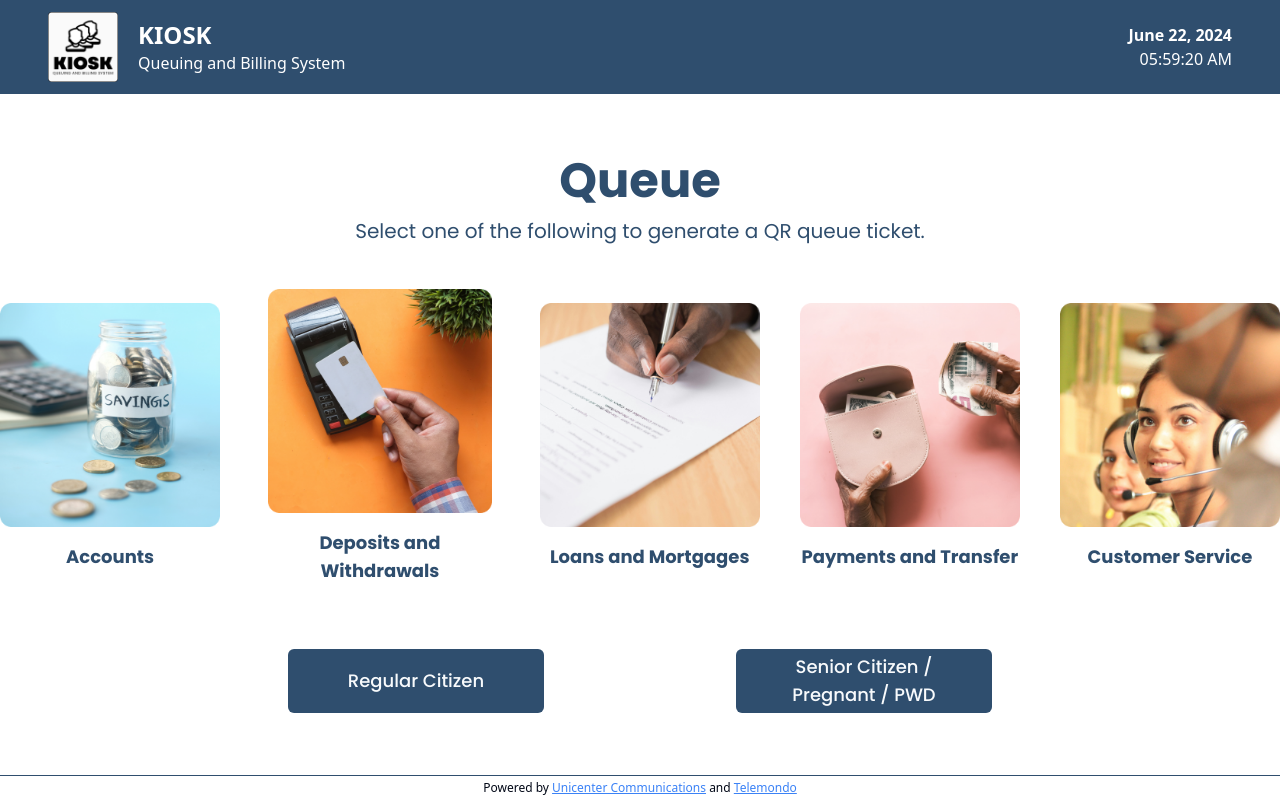
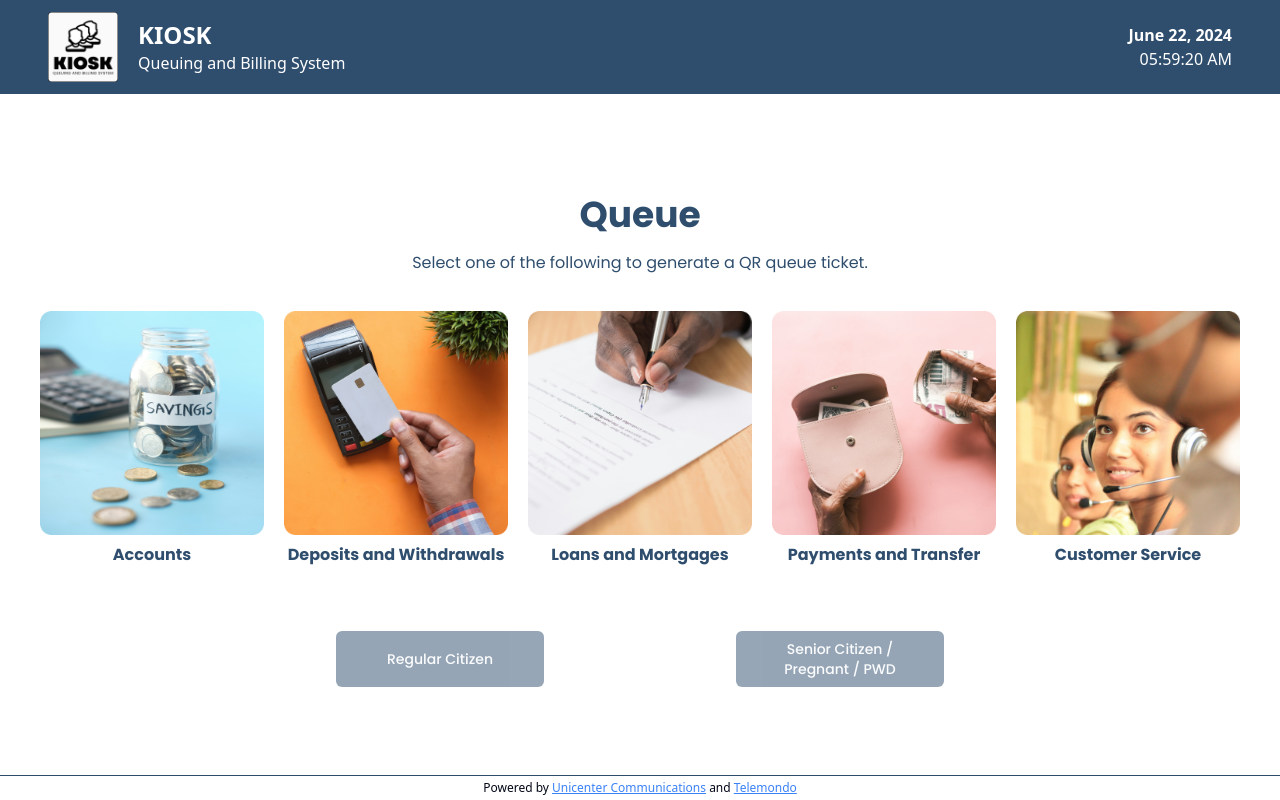
Before and after one commit to Telemondo-Technologies-Development/qs-dashboard-react, a React (Vite) app: page /kiosk in a window 1280 px wide. Built offline with nearby package versions, Linux system fonts and the light colour scheme.

Commit message:
feat: Responsive design and disabled buttons
In this commit i:
- made it responsive from 320px above
- disabled the button when no counter type is selected.
- Added a transition when deselecting a counter type

```diff
--- a/src/routes/_kiosk-layout/kiosk/layout/kiosk_dashboard/-KioskDashboard.tsx
+++ b/src/routes/_kiosk-layout/kiosk/layout/kiosk_dashboard/-KioskDashboard.tsx
@@ -5,65 +5,83 @@ import { Counter } from "@/utils/types/kiosk_types";
 import { counterTypes } from "@/utils/variables/kiosk_variables";
 
 export default function KioskDashboard() {
-
-  const [selectedCounter, setSelectedCounter] = useState<Counter | undefined>(undefined)
+  const [selectedCounter, setSelectedCounter] = useState<Counter | undefined>(
+    undefined
+  );
 
   const setShowDialog = useDialogStore((state) => state.toggleShowDialog);
   const resetVariant = useDialogStore((state) => state.resetVariant);
-  const setSelectedDialogCounter = useDialogStore((state) => state.setSelectedCounter)
-  const setSelectedDialogTicket = useDialogStore((state) => state.setSelectedTicket)
+  const setSelectedDialogCounter = useDialogStore(
+    (state) => state.setSelectedCounter
+  );
+  const setSelectedDialogTicket = useDialogStore(
+    (state) => state.setSelectedTicket
+  );
+
+  useEffect(() => {
+    console.log(selectedCounter);
+  }, [selectedCounter]);
 
   return (
-    <div className="flex flex-col items-center justify-center flex-1 bg-white font-poppins text-main_primary">
-      <h1 className="mb-3 text-5xl font-bold">Queue</h1>
-      <p className="text-xl mb-11">
+    <div className="flex flex-col items-center justify-center flex-1 bg-white font-poppins text-main_primary mobile-s:mx-5">
+      <h1 className="font-bold mobile-s:text-2xl mobile-s:mt-10 mobile-s:mb-2 sm:mt-7 sm:mb-2 sm:text-2xl md:text-4xl  lg:mt-10 lg:mb-4 xl:3xl">
+        Queue
+      </h1>
+      <p className=" mobile-s:text-sm mobile-s:text-center mobile-s:mb-5 sm:text-sm sm:mb-5  md:mb-9 md:text-lg lg:text-base">
         Select one of the following to generate a QR queue ticket.
       </p>
-      <div className="flex flex-row gap-10 ">
+      <div className="flex justify-center flex-wrap flex-row  mobile-s:gap-5  sm:gap-5  sm:mx-6 md:mx-10 lg:mx-2">
         {counterTypes.map((counterType) => {
           return (
             <button
               key={counterType.counterID}
-              className={`flex justify-center flex-col items-center font-bold text-xl gap-4 `}
+              className={`flex items-center flex-col font-bold  mobile-s:w-32 mobile-m:w-36 mobile-l:w-40  sm:w-36 sm:gap-2 md:w-48 lg:w-44  xl:w-56`}
               onClick={() => {
                 if (selectedCounter?.counterID === counterType.counterID) {
-                  setSelectedCounter(undefined)
+                  setSelectedCounter(undefined);
                 } else {
-                  setSelectedCounter(counterType)
+                  setSelectedCounter(counterType);
                 }
               }}
             >
               <img
-                className={`size-56 ${!selectedCounter ? "brightness-100" : `${selectedCounter.counterID === counterType.counterID ? "brightness-100 border-4 border-main_primary rounded-2xl " : "brightness-50 transition duration-300"}`} `}
+                className={`mobile-s:size-32 mobile-m:size-36 mobile-l:size-40 sm:size-36 md:size-48 lg:size-44  xl:size-56 ${!selectedCounter ? "brightness-100 transition duration-300" : `${selectedCounter.counterID === counterType.counterID ? "brightness-100 border-4 border-main_primary rounded-2xl " : "brightness-50 transition duration-300"}`} `}
                 src={counterType.counterImage}
                 alt={counterType.counterName}
               />
-              <p className="text-lg">{counterType.counterName}</p>
+              <div>
+                <p className="mobile-s:text-sm  sm:text-xs  md:text-sm lg:text-sm xl:text-base">
+                  {counterType.counterName}
+                </p>
+              </div>
             </button>
           );
         })}
       </div>
-      <div className="flex gap-48 mt-16 text-lg">
+      <div className="flex mobile-s:my-12 mobile-s:gap-6 sm:my-7 sm:gap-20 md:mt-16 lg:gap-36 xl:gap-48">
         <Button
+          disabled={!selectedCounter}
           onClick={() => {
+            selectedCounter;
             resetVariant();
-            setSelectedDialogCounter(selectedCounter!)
+            setSelectedDialogCounter(selectedCounter!);
             setSelectedDialogTicket(1);
             setShowDialog();
           }}
-          className="w-64 h-16 text-lg bg-main_primary"
+          className="mobile-s:w-28 mobile-s:text-xs sm:w-36 sm:h-10 sm:text-xs md:w-52 md:text-base md:h-14 lg:text-sm lg:w-52 bg-main_primary"
         >
           Regular Citizen
         </Button>
 
         <Button
+          disabled={!selectedCounter}
           onClick={() => {
             resetVariant();
-            setSelectedDialogCounter(selectedCounter!)
+            setSelectedDialogCounter(selectedCounter!);
             setSelectedDialogTicket(2);
             setShowDialog();
           }}
-          className="w-64 h-16 text-lg bg-main_primary"
+          className="mobile-s:w-28 mobile-s:text-xs  sm:w-36 sm:h-10 sm:text-xs md:w-52 md:text-base md:h-14 lg:text-sm lg:w-52 bg-main_primary"
         >
           Senior Citizen / <br /> Pregnant / PWD
         </Button>
--- a/tailwind.config.js
+++ b/tailwind.config.js
@@ -13,7 +13,9 @@ module.exports = {
       center: true,
       padding: "2rem",
       screens: {
+
         "2xl": "1400px",
+
       },
     },
     extend: {
@@ -80,6 +82,11 @@ module.exports = {
         "accordion-down": "accordion-down 0.2s ease-out",
         "accordion-up": "accordion-up 0.2s ease-out",
       },
+      screens:{
+        "mobile-s": "320px",
+        "mobile-m": "375px",
+        "mobile-l": "425px",
+      }
     },
   },
   plugins: [require("tailwindcss-animate")],tailwindcss: {},
```
